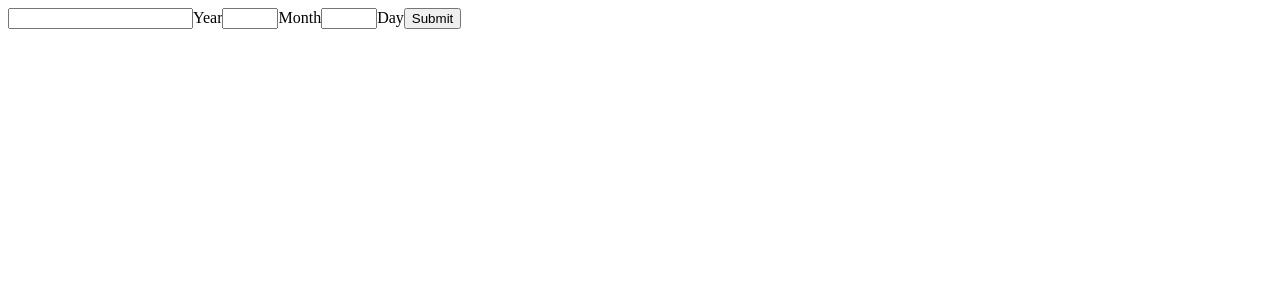
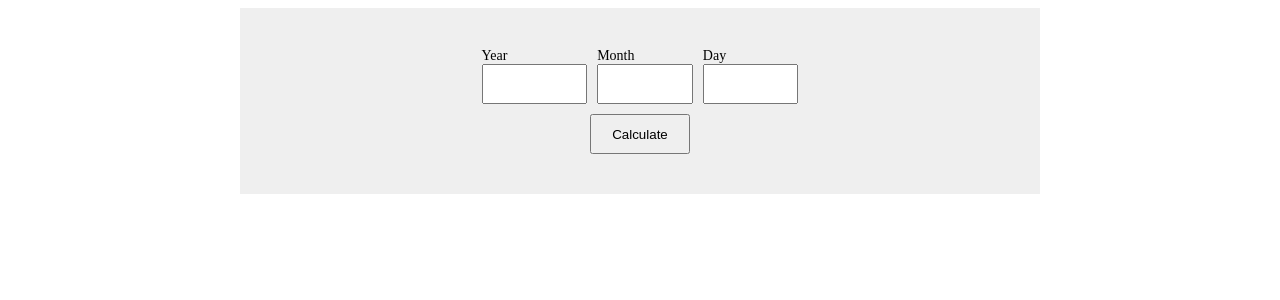
Before and after one commit to dipika-baj/task, a React (Vite) app: page / in a window 1280 px wide. Shown: the top 300 px of the page. Built offline with nearby package versions, Linux system fonts and the light colour scheme.

Commit message:
added hour, minute and second and arranged layout

```diff
--- a/src/App.css
+++ b/src/App.css
@@ -0,0 +1,3 @@
+* {
+  box-sizing: border-box;
+}
--- a/src/App.jsx
+++ b/src/App.jsx
@@ -1,10 +1,10 @@
 import "./App.css";
-import DateForm from "./components/dateForm/dateForm";
+import AgeCalculator from "./components/ageCalculator/ageCalculator";
 
 function App() {
   return (
     <>
-      <DateForm />
+      <AgeCalculator />
     </>
   );
 }
--- /dev/null
+++ b/src/components/ageCalculator/age/age.jsx
@@ -0,0 +1,45 @@
+const Age = (props) => {
+  const { submittedDate, todayDate } = props;
+
+  let yearAge = todayDate.getFullYear() - submittedDate.getFullYear();
+  let monthAge = todayDate.getMonth() - submittedDate.getMonth();
+  let dateAge = todayDate.getDate() - submittedDate.getDate();
+
+  if (
+    todayDate.getMonth() < submittedDate.getMonth() ||
+    (todayDate.getMonth() === submittedDate.getMonth() &&
+      todayDate.getDate() < submittedDate.getDate())
+  ) {
+    yearAge--;
+    monthAge += 12;
+  }
+
+  if (todayDate.getDate() < submittedDate.getDate()) {
+    monthAge--;
+    dateAge += 31;
+  }
+
+  return (
+    <div className="age">
+      <p>
+        <span>{yearAge}</span> Years
+      </p>
+      <p>
+        <span>{monthAge}</span> Months
+      </p>
+      <p>
+        <span>{dateAge}</span> Days
+      </p>
+      <p>
+        <span>{todayDate.getHours()}</span> Hours
+      </p>
+      <p>
+        <span>{todayDate.getMinutes()}</span> Minutes
+      </p>
+      <p>
+        <span>{todayDate.getSeconds()}</span> Seconds
+      </p>
+    </div>
+  );
+};
+export default Age;
--- /dev/null
+++ b/src/components/ageCalculator/ageCalculator.css
@@ -0,0 +1,42 @@
+.age-calculator {
+  width: 800px;
+  max-width: 90%;
+  margin: 0 auto;
+  background-color: #efefef;
+  padding: 40px 50px;
+}
+
+form {
+  display: flex;
+  flex-direction: column;
+  gap: 10px;
+  align-items: center;
+}
+
+.date-input {
+  display: flex;
+  justify-content: center;
+  gap: 10px;
+}
+
+.input-row {
+  display: flex;
+  flex-direction: column;
+  width: 33.33%;
+}
+
+input {
+  height: 40px;
+}
+
+input[type="submit"] {
+  width: 100px;
+}
+
+label {
+  font-size: 14px;
+}
+
+.error {
+  color: #ff0000;
+}
--- /dev/null
+++ b/src/components/ageCalculator/ageCalculator.jsx
@@ -0,0 +1,52 @@
+import { useEffect, useState } from "react";
+import Age from "./age/age";
+import DateForm from "./dateForm/dateForm";
+import "./ageCalculator.css";
+
+const AgeCalculator = () => {
+  const [year, setYear] = useState();
+  const [month, setMonth] = useState();
+  const [date, setDate] = useState();
+  const [submittedDate, setSubmittedDate] = useState();
+  const [todayDate, setTodayDate] = useState(new Date());
+  const [isDateValid, setIsDateValid] = useState(false);
+
+  useEffect(() => {
+    let timer = setInterval(() => {
+      setTodayDate(new Date());
+    }, 1000);
+
+    return () => clearInterval(timer);
+  }, []);
+
+  const onSubmit = (e) => {
+    e.preventDefault();
+
+    if (year && month && date) {
+      let newDate = new Date(`${year}-${month}-${date}`);
+
+      if (newDate > todayDate) {
+        setIsDateValid(false);
+        alert("Date is in future");
+      } else {
+        setIsDateValid(true);
+        setSubmittedDate(newDate);
+      }
+    }
+  };
+
+  return (
+    <div className="age-calculator">
+      <DateForm
+        setYear={setYear}
+        setMonth={setMonth}
+        setDate={setDate}
+        onSubmit={onSubmit}
+      />
+      {!!isDateValid && (
+        <Age submittedDate={submittedDate} todayDate={todayDate} />
+      )}
+    </div>
+  );
+};
+export default AgeCalculator;
--- /dev/null
+++ b/src/components/ageCalculator/dateForm/dateForm.jsx
@@ -0,0 +1,60 @@
+import { useState } from "react";
+
+const DateForm = (props) => {
+  const { setYear, setMonth, setDate, onSubmit } = props;
+
+  const [yearError, setYearError] = useState(false);
+  const [monthError, setMonthError] = useState(false);
+  const [dateError, setDateError] = useState(false);
+
+  const yearHandler = (e) => {
+    if (e.target.value > new Date().getFullYear()) {
+      setYearError(true);
+    } else {
+      setYearError(false);
+      setYear(e.target.value);
+    }
+  };
+
+  const monthHandler = (e) => {
+    if (e.target.value > 12) {
+      setMonthError(true);
+    } else {
+      setMonthError(false);
+      setMonth(e.target.value);
+    }
+  };
+
+  const dateHandler = (e) => {
+    setDate(e.target.value);
+  };
+
+  return (
+    <form onSubmit={(e) => onSubmit(e)}>
+      <div className="date-input">
+        <div className="input-row">
+          <label>Year</label>
+          <input
+            type="number"
+            max={new Date().getFullYear()}
+            onChange={yearHandler}
+          />
+          {yearError && <span className="error">Year cannot be in future</span>}
+        </div>
+        <div className="input-row">
+          <label>Month</label>
+          <input type="number" min={1} max={12} onChange={monthHandler} />
+          {monthError && <span className="error">Must be a valid month</span>}
+        </div>
+        <div className="input-row">
+          <label>Day</label>
+          <input type="number" min={1} max={31} onChange={dateHandler} />
+          {dateError && <span className="error">Must be a valid date</span>}
+        </div>
+      </div>
+      <input type="submit" value={"Calculate"} />
+    </form>
+  );
+};
+
+export default DateForm;
--- a/src/components/dateForm/dateForm.jsx
+++ /dev/null
@@ -1,65 +0,0 @@
-import { useState } from "react";
-
-const DateForm = () => {
-  const [year, setYear] = useState();
-  const [month, setMonth] = useState();
-  const [day, setDay] = useState();
-
-  const formSubmit = (e) => {
-    e.preventDefault();
-    const submittedDate = new Date(year + "-" + month + "-" + day);
-    const todayDate = new Date();
-
-    if (submittedDate > todayDate) {
-      alert("Date is in future");
-    }
-
-    let yearAge = todayDate.getFullYear() - submittedDate.getFullYear();
-    let monthAge = todayDate.getMonth() - submittedDate.getMonth();
-    let dateAge = todayDate.getDate() - submittedDate.getDate();
-
-    if (
-      todayDate.getMonth() < submittedDate.getMonth() ||
-      (todayDate.getMonth() === submittedDate.getMonth() &&
-        todayDate.getDate() < submittedDate.getDate())
-    ) {
-      yearAge--;
-      monthAge += 12;
-    }
-
-    if (todayDate.getDate() < submittedDate.getDate()) {
-      monthAge--;
-      dateAge += 31;
-    }
-
-    console.log(yearAge, monthAge, dateAge);
-  };
-
-  return (
-    <form onSubmit={formSubmit}>
-      <input
-        type="number"
-        max={new Date().getFullYear()}
-        onChange={(e) => setYear(e.target.value)}
-      />
-      <label>Year</label>
-      <input
-        type="number"
-        min={1}
-        max={12}
-        onChange={(e) => setMonth(e.target.value)}
-      />
-      <label>Month</label>
-      <input
-        type="number"
-        min={1}
-        max={31}
-        onChange={(e) => setDay(e.target.value)}
-      />
-      <label>Day</label>
-      <input type="submit" value={"Submit"} />
-    </form>
-  );
-};
-
-export default DateForm;
```
